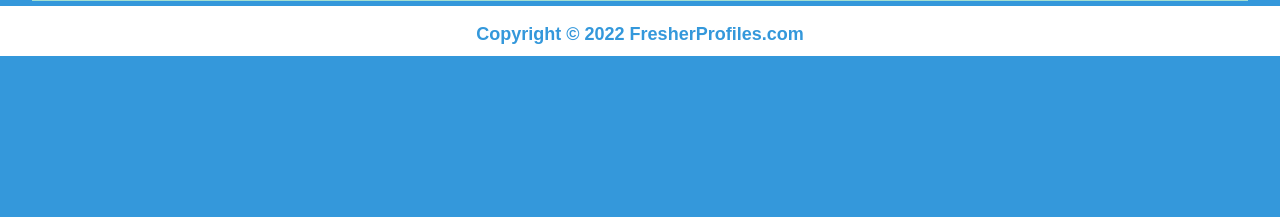
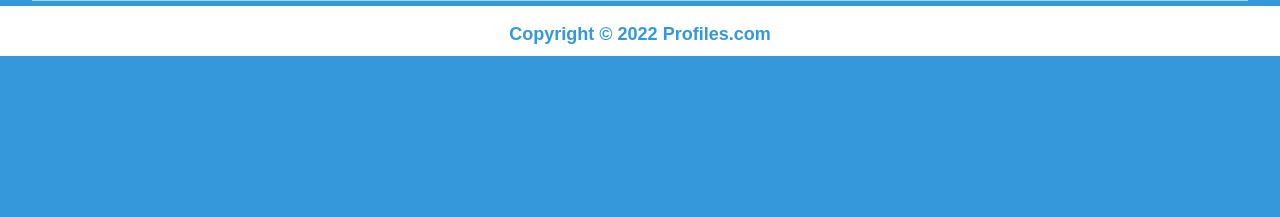
Before and after one commit to RojaEN18/profilePage, a PHP site: page /index.php in a window 1280 px wide. Shown: the part 511-728 px from the top of the page. Run offline with PHP 8.4, Linux system fonts and the light colour scheme.

Commit message:
Update index.php

```diff
--- a/index.php
+++ b/index.php
@@ -97,6 +97,6 @@ echo ' <div id="reg-head-fail" class="headrg">Login Failed!, Invalid Credentials
 </div>
 </div>
 </div>
-<div id="footer"><p> Copyright &copy; 2022 FresherProfiles.com </p></div>
+<div id="footer"><p> Copyright &copy; 2022 Profiles.com </p></div>
 </body>
 </html>
```
